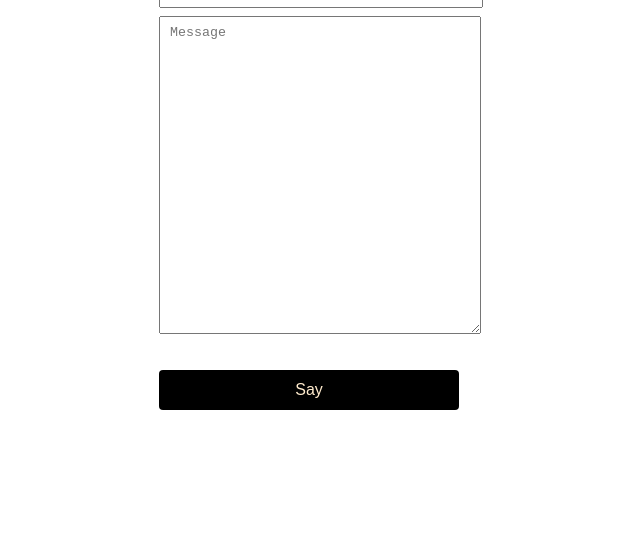
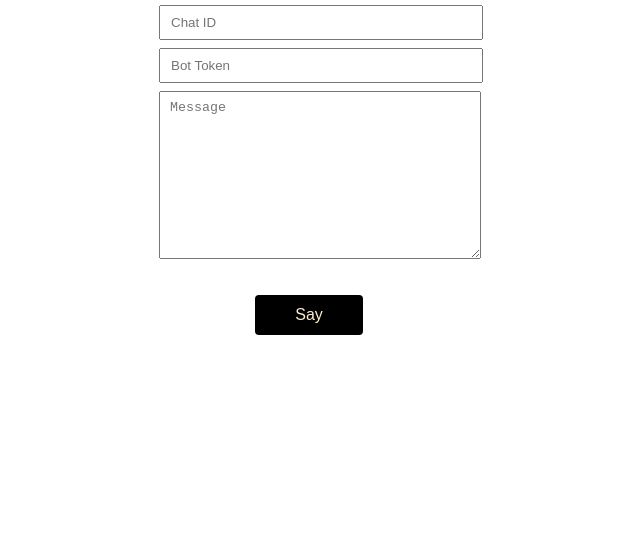
Before and after one commit to alxmal/jaredbot, a website: page views/say.html in a window 1280 px wide. Shown: the part 270-816 px from the top of the page, without its empty margins (339-979 px from the left). Drawn offline with nearby package versions, Linux system fonts and the light colour scheme.

```diff
--- a/views/say.html
+++ b/views/say.html
@@ -19,8 +19,8 @@
         <p style="font-size: 20px;font-weight: 600;">Jared Says</p>
         <input style="width:100%;padding: 8px 10px;margin-bottom: 8px;" type="text" id="chatid" placeholder="Chat ID">
         <input style="width:100%;padding: 8px 10px;margin-bottom: 8px;" type="text" id="token" placeholder="Bot Token">
-        <textarea style="width:100%;padding: 8px 10px" id="message" rows="20" placeholder="Message"></textarea>
-        <button style="width:100%;height:40px;background-color: black;color: blanchedalmond;font-size: 16px;font-weight: 500;margin-top: 32px;border:0; border-radius: 4px" onclick=sendmessage()>Say</button>
+        <textarea style="width:100%;padding: 8px 10px" id="message" rows="10" placeholder="Message"></textarea>
+        <button style="padding: 8px 40px;height:40px;background-color: black;color: blanchedalmond;font-size: 16px;font-weight: 500;margin-top: 32px;border:0; border-radius: 4px" onclick=sendmessage()>Say</button>
     </div>
     <script src="https://code.jquery.com/jquery-3.4.1.slim.min.js" integrity="sha256-pasqAKBDmFT4eHoN2ndd6lN370kFiGUFyTiUHWhU7k8=" crossorigin="anonymous"></script>
 </body>
```
